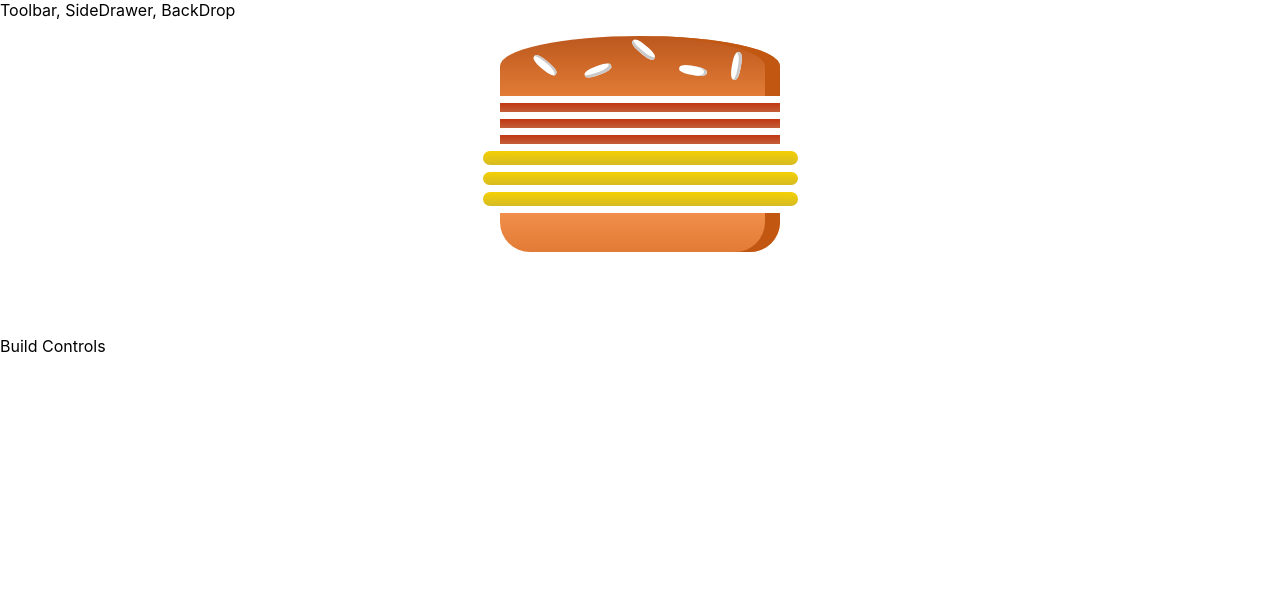
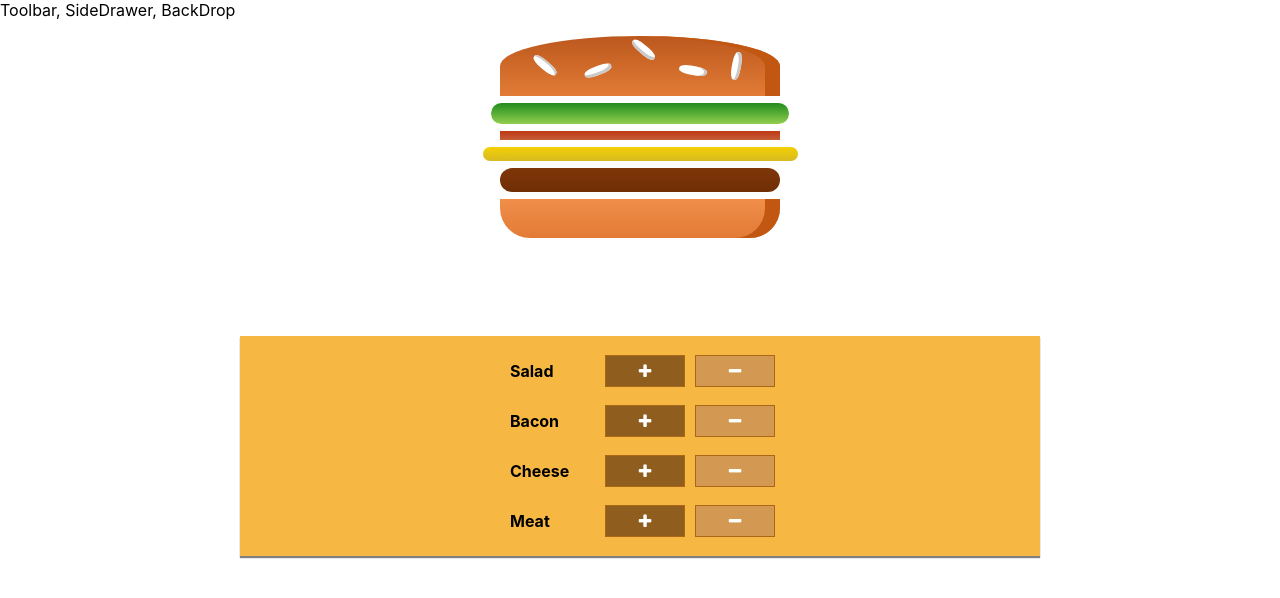
Before and after one commit to avb786/burger-builder, a React (Create React App) app: page / in a window 1280 px wide. Shown: the top 598 px of the page. Built offline with nearby package versions, Linux system fonts and the light colour scheme.

Commit message:
refactor: Build controls functionality added

```diff
--- a/public/index.html
+++ b/public/index.html
@@ -25,7 +25,7 @@
       work correctly both with client-side routing and a non-root public URL.
       Learn how to configure a non-root public URL by running `npm run build`.
     -->
-    <title>React App</title>
+    <title>Burger Builder</title>
   </head>
   <body>
     <noscript>You need to enable JavaScript to run this app.</noscript>
--- a/src/components/Burger/BuildControls/BuildControl/BuildControl.js
+++ b/src/components/Burger/BuildControls/BuildControl/BuildControl.js
@@ -4,11 +4,11 @@ import classes from "./BuildControl.module.css";
 const BuildControl = (props) => {
     return (
         <div className={classes.BuildControl}>
-            <div className={classes.Label}>{props.incredientLabel}</div>
-            <button className={classes.Less}><i class="fa fa-plus" aria-hidden="true"></i></button>
-            <button className={classes.More}><i class="fa fa-minus" aria-hidden="true"></i></button>
+            <div className={classes.Label}>{props.ingredientLabel}</div>
+            <button className={classes.More} onClick={() => props.addIngredients(props.typeOfIngredient)}><i className="fa fa-plus" aria-hidden="true"></i></button>
+            <button className={classes.Less} disabled={props.disabled} onClick={() => props.removeIngredients(props.typeOfIngredient)}><i className="fa fa-minus" aria-hidden="true"></i></button>
         </div>
     )
 }
 
-export default BuildControl
+export default BuildControl;
--- a/src/components/Burger/BuildControls/BuildControls.js
+++ b/src/components/Burger/BuildControls/BuildControls.js
@@ -1,12 +1,29 @@
 import React from 'react';
+import BuildControl from './BuildControl/BuildControl';
+import classes from "./BuildControls.module.css";
 
 
+const controls = [
+    { label: 'Salad', type: 'salad' },
+    { label: 'Bacon', type: 'bacon' },
+    { label: 'Cheese', type: 'cheese' },
+    { label: 'Meat', type: 'meat' },
+]
+
 const BuildControls = (props) => {
-return (
-    <div>
-
-    </div>
-)
+    return (
+        <div className={classes.BuildControls}>
+            {controls.map((control) => {
+                return <BuildControl key={control.label}
+                typeOfIngredient={control.type}
+                addIngredients={props.ingredientAdded}
+                removeIngredients={props.ingredientRemoved}
+                ingredientLabel={control.label}
+                disabled={props.disabled[control.type]}
+                />
+            })}
+        </div>
+    )
 }
 
 export default BuildControls
--- a/src/components/Burger/Burger.js
+++ b/src/components/Burger/Burger.js
@@ -3,8 +3,8 @@ import classes from "./Burger.module.css";
 import BurgerIngredenits from "./BurgerIngredeints/BurgerIngredeints";
 
 const Burger = (props) => {
-    let transformedIngredients = Object.keys(props.incredeints).map(ing => {
-        return [...Array(props.incredeints[ing])].map((_, i) => {
+    let transformedIngredients = Object.keys(props.ingredeints).map(ing => {
+        return [...Array(props.ingredeints[ing])].map((_, i) => {
             return <BurgerIngredenits key={ing + i} type={ing} />
         });
     }).reduce((arr, el) => {
--- a/src/containers/BurgerBuilder/BurgerBuilder.js
+++ b/src/containers/BurgerBuilder/BurgerBuilder.js
@@ -1,25 +1,81 @@
-import React, {Component} from "react";
+import React, { Component } from "react";
+import BuildControls from "../../components/Burger/BuildControls/BuildControls";
 import Burger from "../../components/Burger/Burger";
 import Auxillary from "../../hoc/Auxillary";
 
+const INGREDEINTS_PRICES = {
+    salad: 0.6,
+    bacon: 1,
+    cheese: 0.4,
+    meat: 0.8
+}
 
 class BurgerBuilder extends Component {
     constructor(props) {
         super(props);
         this.state = {
-            incredeints: {
-                salad: 0,
-                bacon: 3,
-                cheese: 3,
-                meat: 0
+            ingredeints: {
+                salad: 1,
+                bacon: 1,
+                cheese: 1,
+                meat: 1
+            },
+            totalPrice: 4
         }
     }
+
+    addIngredientHandler = (type) => {
+        const oldCountOfIngredient = this.state.ingredeints[type];
+        const updateCountOfIngredient = oldCountOfIngredient + 1;
+        const updateIngredients = {
+            ...this.state.ingredeints
+        };
+        updateIngredients[type] = updateCountOfIngredient;
+        const priceAdd = INGREDEINTS_PRICES[type];
+        const oldPrice = this.state.totalPrice;
+        const newPrice = oldPrice + priceAdd;
+
+        this.setState({
+            totalPrice: newPrice,
+            ingredeints: updateIngredients
+        })
+
+    }
+
+    removeIngredientHandler = (type) => {
+        const oldCountOfIngredient = this.state.ingredeints[type];
+        if(oldCountOfIngredient <= 0) {
+            return;
+        }
+        const updateCountOfIngredient = oldCountOfIngredient - 1;
+        const updateIngredients = {
+            ...this.state.ingredeints
+        };
+        updateIngredients[type] = updateCountOfIngredient;
+        const priceRemove = INGREDEINTS_PRICES[type];
+        const oldPrice = this.state.totalPrice;
+        const newPrice = oldPrice - priceRemove;
+
+        this.setState({
+            totalPrice: newPrice,
+            ingredeints: updateIngredients
+        })
     }
     render() {
+        const disabledInfo = {
+            ...this.state.ingredeints
+        }
+        for(let disable in disabledInfo) {
+            disabledInfo[disable] =  disabledInfo[disable] <= 0;
+        }
         return (
             <Auxillary>
-            <Burger incredeints={this.state.incredeints}/>
-            <div>Build Controls</div>
+                <Burger ingredeints={this.state.ingredeints} />
+                <BuildControls
+                ingredientAdded={this.addIngredientHandler}
+                ingredientRemoved={this.removeIngredientHandler}
+                disabled={disabledInfo}
+                />
             </Auxillary>
         );
     }
```
Lines whose indentation alone changed are shown as unchanged.
